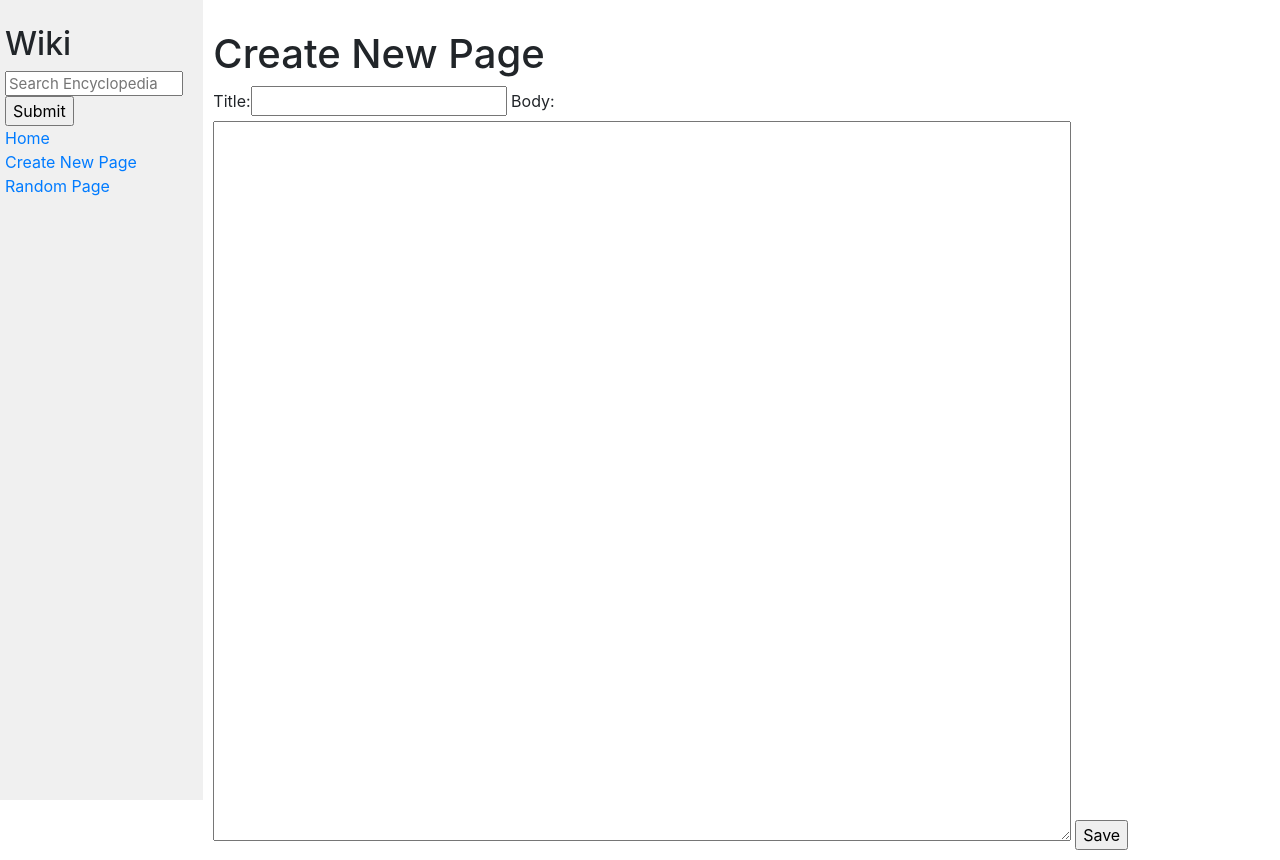
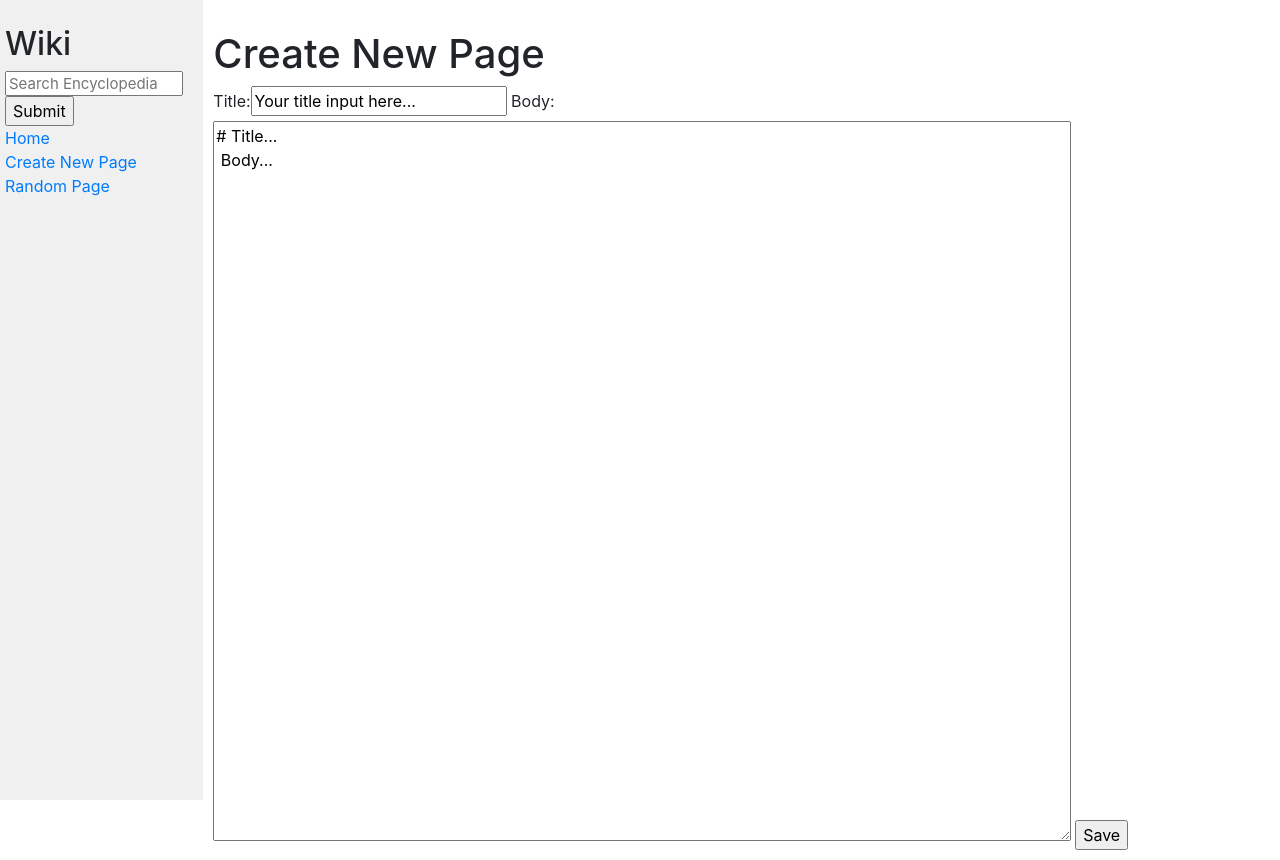
Before and after one commit to cloydbalongkit1/wiki_django, a Django app: page /wiki/create in a window 1280 px wide. Run offline with Django 3.2, Linux system fonts and the light colour scheme; some libraries are stand-ins or nearby versions.

Commit message:
adding markup

```diff
--- a/wiki/encyclopedia/forms.py
+++ b/wiki/encyclopedia/forms.py
@@ -1,5 +1,4 @@
 from django import forms
-
 
 
 class EntryForm(forms.Form):
--- a/wiki/encyclopedia/templates/encyclopedia/entry_form.html
+++ b/wiki/encyclopedia/templates/encyclopedia/entry_form.html
@@ -17,7 +17,7 @@
                 <input type="submit" value="Save">
             </form>
 
-            {% else %}
+            {% elif title == "Edit New Page" %}
             <form action="{% url 'edit' title %}" method="post">
                 {% csrf_token %}
                 {{ form }}
--- a/wiki/encyclopedia/templates/encyclopedia/error.html
+++ b/wiki/encyclopedia/templates/encyclopedia/error.html
@@ -6,7 +6,7 @@
 
 {% block body %}
     <div class="alert alert-danger" role="alert">
-        No information. Go back to the Home page by clicking this
-        <a href="{% url 'index' %}" class="alert-link">Link</a>. Thanks!
+        No information. Go back to the
+        <a href="{% url 'index' %}" class="alert-link">Home</a> page. Thanks!
     </div>
 {% endblock %}
--- a/wiki/encyclopedia/templates/encyclopedia/title.html
+++ b/wiki/encyclopedia/templates/encyclopedia/title.html
@@ -8,7 +8,7 @@
 
     <h1>{{ title }}</h1>
 
-    <p>{{ body }}</p>
+    <p>{{ body|safe }}</p>
 
     <a href="{% url 'edit' title.lower %}">Edit Page</a>
 
--- a/wiki/encyclopedia/views.py
+++ b/wiki/encyclopedia/views.py
@@ -1,8 +1,10 @@
 import random
+from markdown2 import markdown
 
 from django.shortcuts import render, redirect
+from django.utils.safestring import mark_safe
 
-from . import own_util, util
+from . import my_util, util
 from .forms import EntryForm
 
 
@@ -10,14 +12,16 @@ from .forms import EntryForm
 def index(request):
     query = request.GET.get('q')
     if query:
-        title, body = own_util.get_substring(query)
+        title, body = my_util.get_substring(query)
         if title is None:
             return render(request, "encyclopedia/error.html")
 
+        body_html = mark_safe(markdown(body))
         return render(request, "encyclopedia/title.html", {
             "title": title,
-            "body": body,
+            "body": body_html,
         })
+
 
     entries = util.list_entries()
     return render(request, "encyclopedia/index.html", {
@@ -26,14 +30,15 @@ def index(request):
 
 
 
-def render_entry(request, entry_title):
-    title, body = own_util.get_entry_content(entry_title)
+def render_entry(request, title):
+    title, body = my_util.get_entry_content(title)
     if title is None:
         return render(request, "encyclopedia/error.html")
 
+    body_html = mark_safe(markdown(body))
     return render(request, "encyclopedia/title.html", {
         "title": title,
-        "body": body,
+        "body": body_html,
     })
 
 
@@ -61,9 +66,13 @@ def create(request):
         util.save_entry(input_title, input_text)
         return redirect('index')
 
-    form = EntryForm()
-    title = 'Create New Page'
-    return render(request, "encyclopedia/entry_form.html", {'form': form, 'title': title})
+    template_data = {
+        'title': 'Your title input here...',
+        'body': f"# Title...\n Body...",
+        }
+    form = EntryForm(template_data)
+    page_title = 'Create New Page'
+    return render(request, "encyclopedia/entry_form.html", {'form': form, 'title': page_title})
 
 
 
@@ -78,12 +87,11 @@ def edit(request, title):
         util.save_entry(input_title, input_text)
         return redirect('index')
 
-
-    title, body = own_util.get_entry_content(title)
+    title, body = my_util.get_entry_content(title)
     existing_data = {
         'title': title,
         'body': f"# {title}\n{body}",
         }
     form = EntryForm(existing_data)
-    title = 'Edit New Page'
-    return render(request, "encyclopedia/entry_form.html", {'form': form, 'title': title})
+    page_title = 'Edit New Page'
+    return render(request, "encyclopedia/entry_form.html", {'form': form, 'title': page_title})
```
Also changed, not shown: wiki/encyclopedia/my_util.py (added, +42 -0 lines), wiki/entries/JavaScript.md (added, +3 -0 lines).
